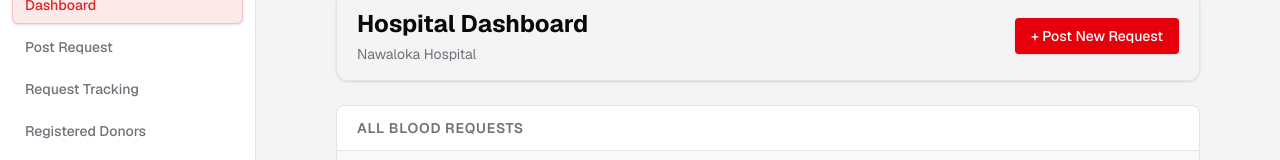
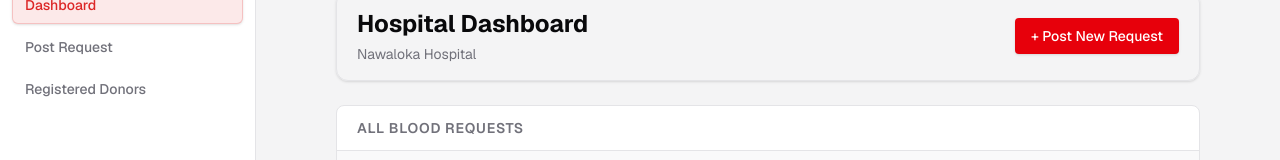
Before and after one commit to 43UniProjects/pulse, a Next.js app: page /hospital/dashboard in a window 1280 px wide. Shown: the part 177-337 px from the top of the page. Built offline with nearby package versions, Linux system fonts and the light colour scheme.

Commit message:
fix: remove invalid request tracking link from hospital sidebar

```diff
--- a/app/(users)/hospital/layout.tsx
+++ b/app/(users)/hospital/layout.tsx
@@ -6,7 +6,6 @@ import { Sheet, SheetContent, SheetTrigger } from '@/components/ui/sheet';
 const HOSPITAL_LINKS = [
   { name: 'Dashboard', href: '/hospital/dashboard' },
   { name: 'Post Request', href: '/hospital/post-request' },
-  { name: 'Request Tracking', href: '/hospital/tracking' },
   { name: 'Registered Donors', href: '/hospital/donors' },
 ];
 
```
